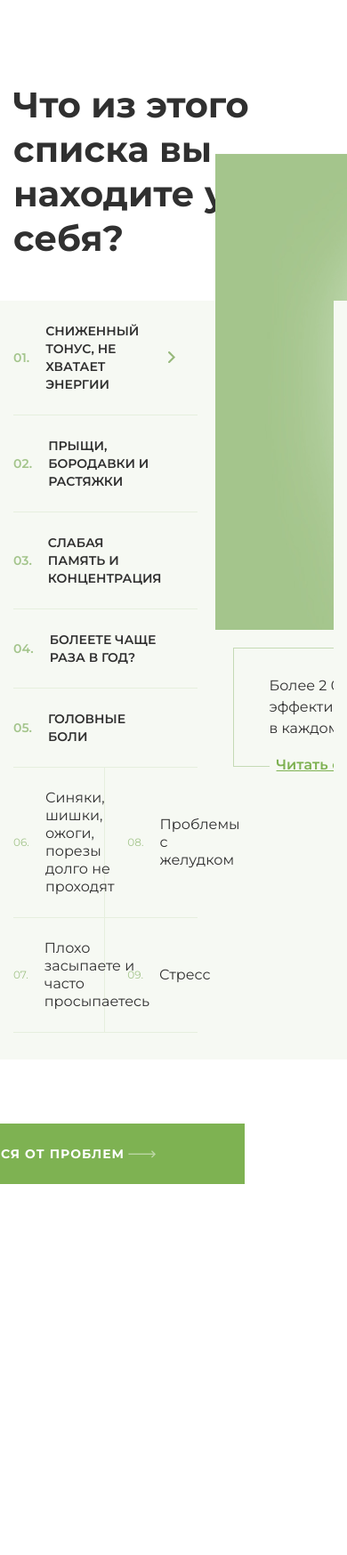
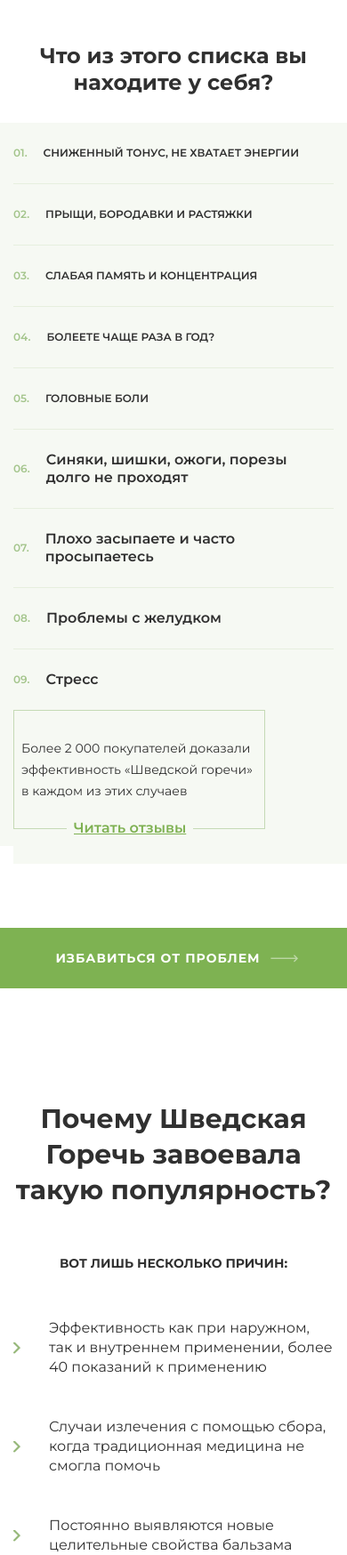
Before and after one commit to EPShepelev/Landing_SwedishBitter, a plain HTML site: page index.html in a window 390 px wide. Shown: the part 1400-3148 px from the top of the page at 89% size. Before the commit the page ends 2753 px from the top, so only its background shows below. Drawn offline with nearby package versions, Linux system fonts and the light colour scheme.

Commit message:
start work on responsive design

```diff
--- a/css/media.css
+++ b/css/media.css
@@ -1,3 +1,47 @@
+@media (max-width: 1640px){
+  .popularity__right{
+    background-color: #fff;
+    padding-left: 15px;
+    padding-right: 0;
+  }
+}
+@media (max-width: 1400px){
+  .popularity__wrapper{
+    background-size: 750px;
+  }
+}
+@media (max-width: 1230px){
+  .popularity__wrapper{
+    background-image: none;
+  }
+  .popularity__inner{
+    flex-direction: column-reverse;
+    align-items: center;
+    justify-content: center;
+  }
+  .popularity__right{
+    padding-left: 0;
+    max-width: 800px;
+  }
+  .popularity{
+    position: relative;
+    padding-top: 50px;
+  }
+  .popularity__box{
+    margin-right: 0;
+    max-width: 600px;
+    position: absolute;
+    z-index: 5;
+    bottom: -110px;
+  }
+  .mobile-bg{
+    display: block;
+    background-image: url(../images/popularity.jpg);
+    background-repeat: no-repeat;
+    background-size: cover;
+    min-height: 645px;
+  }
+}
 @media (max-width: 1120px){
   .advantages__inner{
     flex-wrap: wrap;
@@ -12,6 +56,69 @@
     margin-left: 0;
   }
 }
+@media (max-width: 1000px){
+  .list__inner{
+    display: block;
+  }
+  .tabs__content{
+    margin-top: 0;
+    max-width: 500px;
+    margin: 0 auto;
+  }
+  .tabs__reviews{
+    left: 0;
+    right: 0;
+    margin: 0 auto;
+  }
+  .tabs__content::before,
+  .tabs__content::after{
+    content: '';
+    position: absolute;
+    width: 100%;
+    height: 100%;
+    background-color: #a4c58c;
+  }
+  .tabs__content::before{
+    right: 100%;
+  }
+  .tabs__content::after{
+    left: 100%;
+    z-index: 1;
+  }
+  .list__link{
+    justify-content: center;
+  }
+  .list__link a{
+    padding: 22px 65px 22px 10px;
+    min-width: 430px;
+  }
+  .list__link a:after{
+    right: 85px;
+  }
+  .tabs__reviews-link{
+    left: 132px;
+  }
+  .list__inner{
+    padding-bottom: 20px;
+  }
+  .tabs__reviews::before,
+  .tabs__reviews::after{
+    content: '';
+    position: absolute;
+    background-color: #fff;
+    width: 100%;
+    height: 20px;
+    bottom: -20px;
+    z-index: 2;
+  }
+  .tabs__reviews::before{
+    right: 100%;
+  }
+  .tabs__reviews::after{
+    left: 100%;
+  }
+}
+
 @media (max-width: 940px){
   .top__inner-form{
     position: absolute;
@@ -54,6 +161,28 @@
   }
   .advantages__item{
     padding-right: 60px;
+  }
+  .list__title{
+    padding-top: 0;
+    text-align: center;
+    max-width: 370px;
+    margin: 0 auto 30px;
+    font-size: 30px;
+    line-height: 40px;
+  }
+  .popularity__box{
+    bottom: -10px;
+  }
+  .popularity__right-title{
+    text-align: center;
+    font-size: 30px;
+    line-height: 40px;
+  }
+  .popularity__right{
+    max-width: 540px;
+  }
+  .popularity__right-subtitle{
+    text-align: center;
   }
 }
 @media (max-width: 760px){
@@ -112,6 +241,17 @@
   .advantages__inner{
     padding-top: 10px;
   }
+  .popularity__box-link{
+    padding: 22px 10px;
+    text-align: center;
+    max-width: 600px;
+    width: 100%;
+    position: static;
+    display: block;
+  }
+  .popularity__box-link::after{
+    display: none;
+  }
 }
 @media (max-width: 600px){
   .top__inner-img img{
@@ -124,6 +264,53 @@
     width: 100%;
   }
   .advantages__item::before{
+    display: none;
+  }
+  .tabs__box{
+    flex-direction: column;
+  }
+  .tabs__box .tab:first-child,
+  .tabs__box .tab:nth-child(3){
+   border-right: none;
+   padding-right: 0;
+  }
+  .tabs__box .tab:last-child,
+  .tabs__box .tab:nth-child(2){
+  padding-left: 0;
+  }
+  .tabs__box .tab{
+    width: 100%;
+  }
+  .tab-order-0{
+    order: 0;
+  }
+  .tab-order-1{
+    order: 2;
+  }
+  .tab-order-2{
+    order: 1;
+  }
+  .tab-order-3{
+    order: 3;
+  }
+}
+@media (max-width: 550px){
+  .tabs__content{
+    height: 153px;
+    background-image: none;
+  }
+  .tabs__content::before,
+  .tabs__content::after{
+    display: none;
+  }
+  .tab-order-3{
+    border-bottom: none;
+  }
+  .tabs__reviews{
+    position: static;
+    margin: 0;
+  }
+  .tab.active::after{
     display: none;
   }
 }
@@ -139,6 +326,37 @@
   }
   .header__logo img{
     width: 110px;
+  }
+  .list__title{
+    font-size: 24px;
+    line-height: 30px;
+  }
+  .tab{
+    font-size: 12px;
+    padding: 24px 0;
+  }
+  .tabs__reviews-text{
+    font-size: 14px;
+  }
+  .tabs__reviews{
+    padding: 0;
+  }
+  .tabs__reviews-inner{
+    padding: 30px 8px;
+    width: 283px;
+  }
+  .tab__item{
+    display: none;
+  }
+  .tab__item::first-child{
+    display: none;
+  }
+  .tabs{
+    padding-right: 0;
+  }
+  .tabs__reviews-link{
+    left: 60px;
+    bottom: 8px;
   }
 }
 @media (max-width: 360px){
@@ -164,4 +382,16 @@
   .advantages__item{
     margin-bottom: 40px;
   }
+  .container{
+    padding-left: 10px;
+    padding-right: 10px;
+  }
+  .list__link a{
+    margin-top: 0;
+    padding: 22px -1px;
+    text-align: center;
+  }
+  .list__link a::after{
+    display: none;
+  }
 }
--- a/css/style.css
+++ b/css/style.css
@@ -219,7 +219,8 @@ body{
 }
 .list__title{
   max-width: 450px;
-  margin: 45px 0;
+  margin-bottom: 30px;
+  padding-top: 40px;
   font-weight: 700;
   font-size: 40px;
   line-height: 50px;
@@ -348,7 +349,7 @@ body{
   display: flex;
   align-items: center;
   font-size: 16px;
-  font-weight: 400;
+  font-weight: 600;
   width: 50%;
   text-transform: none;
 }
@@ -429,6 +430,9 @@ body{
   display: flex;
   align-items: flex-end;
   justify-content: flex-end;
+}
+.mobile-bg{
+  display: none;
 }
 .popularity__right{
   max-width: 500px;
--- a/index.html
+++ b/index.html
@@ -26,7 +26,7 @@
           <a href="tel:88000000000">
             8 800 000-00-00
             <div class="header__phone-text">
-              Звонок бесплатный
+               Звонок бесплатный
             </div>
           </a>
         </div>
@@ -139,18 +139,18 @@
               <span>05.</span>Головные боли
             </div>
             <div class="tabs__box">
-              <div class="tab" data-id="6">
+              <div class="tab tab-order-0" data-id="6">
                 <span>06.</span>Синяки, шишки, ожоги, порезы
                 долго не проходят
               </div>
-              <div class="tab" data-id="8">
+              <div class="tab tab-order-1" data-id="8">
                 <span>08.</span>Проблемы с желудком
               </div>
-              <div class="tab" data-id="7">
+              <div class="tab tab-order-2" data-id="7">
                 <span>07.</span>Плохо засыпаете и часто
                 просыпаетесь
               </div>
-              <div class="tab" data-id="9">
+              <div class="tab tab-order-3" data-id="9">
                 <span>09.</span>Стресс
               </div>
             </div>
@@ -183,7 +183,6 @@
       </div>
     </div>
   </section>
-   <!--
   <section class="popularity">
     <div class="popularity__wrapper container-fluid">
       <div class="container">
@@ -213,7 +212,9 @@
         </div>
       </div>
     </div>
+    <div class="mobile-bg"></div>
   </section>
+  <!--
   <section class="history">
     <div class="container-fluid history__wrapper">
       <div class="container">
```
